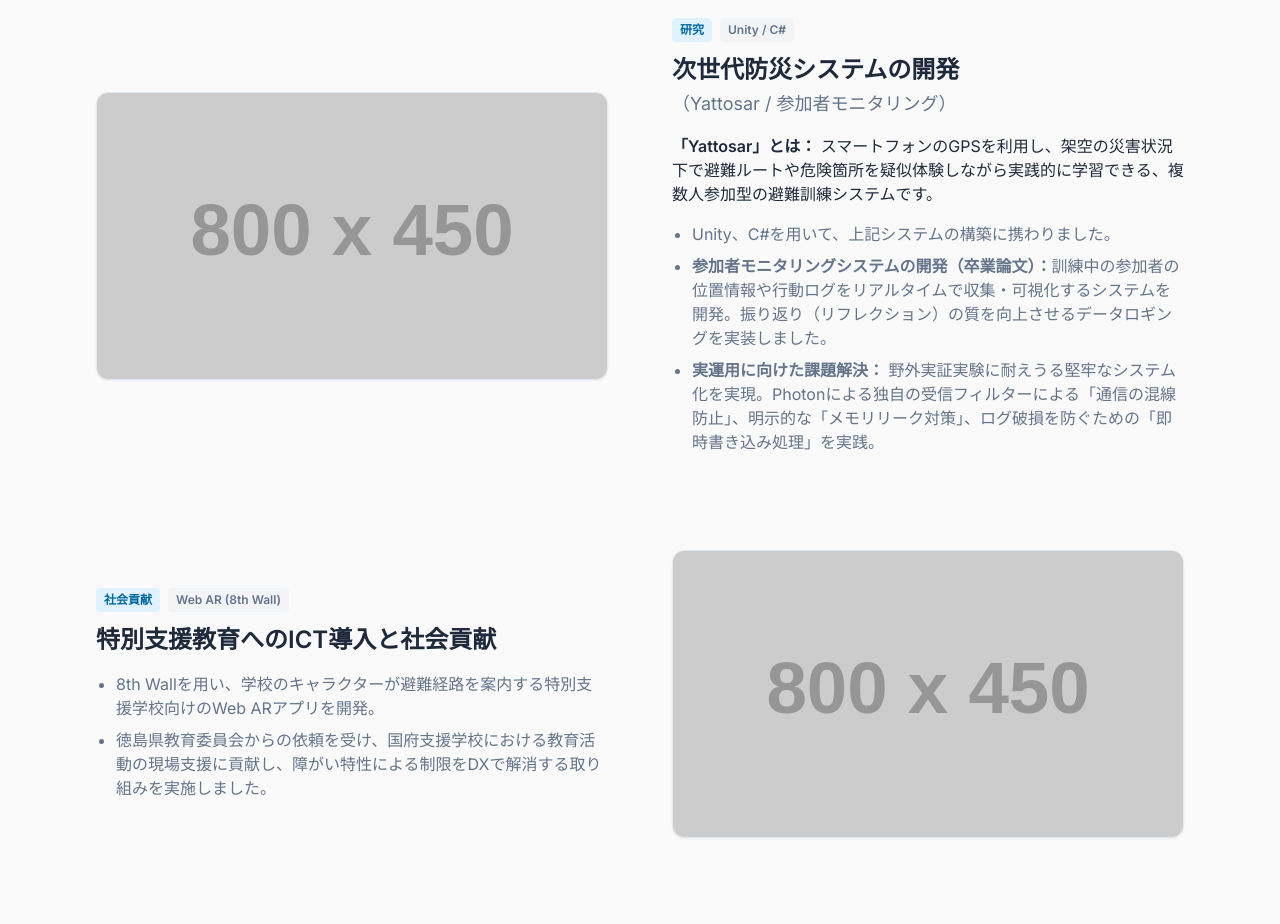
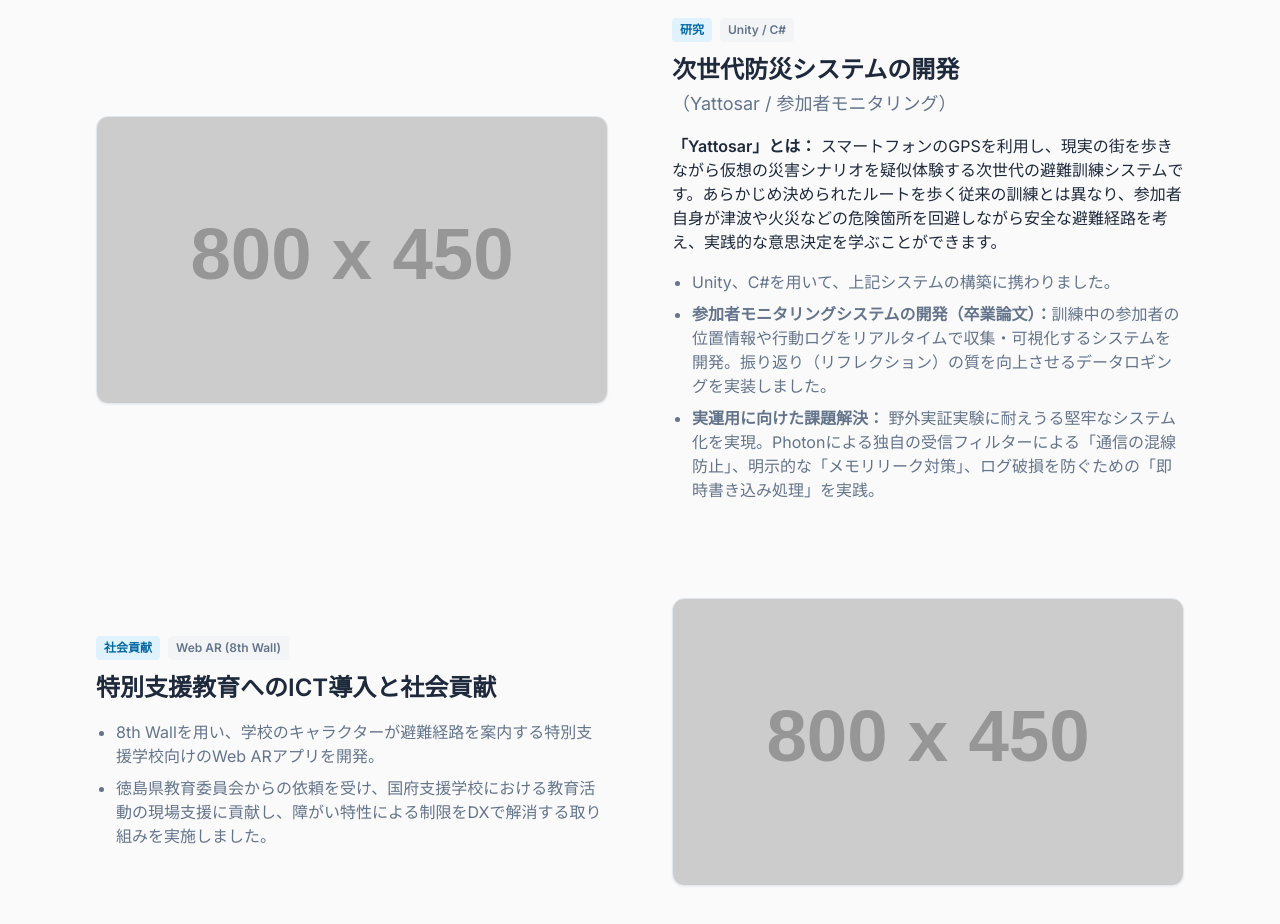
Before and after one commit to shinya1007s-arch/portfolioSite, a website built with Vite: page index.html in a window 1280 px wide. Shown: the part 2300-3224 px from the top of the page. Built offline with nearby package versions, Linux system fonts and the light colour scheme; placeholder pictures from the web are drawn by us.

Commit message:
Expand Yattosar description

```diff
--- a/index.html
+++ b/index.html
@@ -188,7 +188,7 @@
                         </div>
                         <h3 class="text-2xl font-bold text-textMain mb-4">次世代防災システムの開発<br><span class="text-lg text-textMuted font-normal">（Yattosar / 参加者モニタリング）</span></h3>
                         <div class="space-y-4 text-textMain text-sm md:text-base">
-                            <p><strong>「Yattosar」とは：</strong> スマートフォンのGPSを利用し、架空の災害状況下で避難ルートや危険箇所を疑似体験しながら実践的に学習できる、複数人参加型の避難訓練システムです。</p>
+                            <p><strong>「Yattosar」とは：</strong> スマートフォンのGPSを利用し、現実の街を歩きながら仮想の災害シナリオを疑似体験する次世代の避難訓練システムです。あらかじめ決められたルートを歩く従来の訓練とは異なり、参加者自身が津波や火災などの危険箇所を回避しながら安全な避難経路を考え、実践的な意思決定を学ぶことができます。</p>
                             <ul class="list-disc list-outside ml-5 space-y-2 text-textMuted mb-4">
                                 <li>Unity、C#を用いて、上記システムの構築に携わりました。</li>
                                 <li><strong>参加者モニタリングシステムの開発（卒業論文）：</strong>訓練中の参加者の位置情報や行動ログをリアルタイムで収集・可視化するシステムを開発。振り返り（リフレクション）の質を向上させるデータロギングを実装しました。</li>
```
